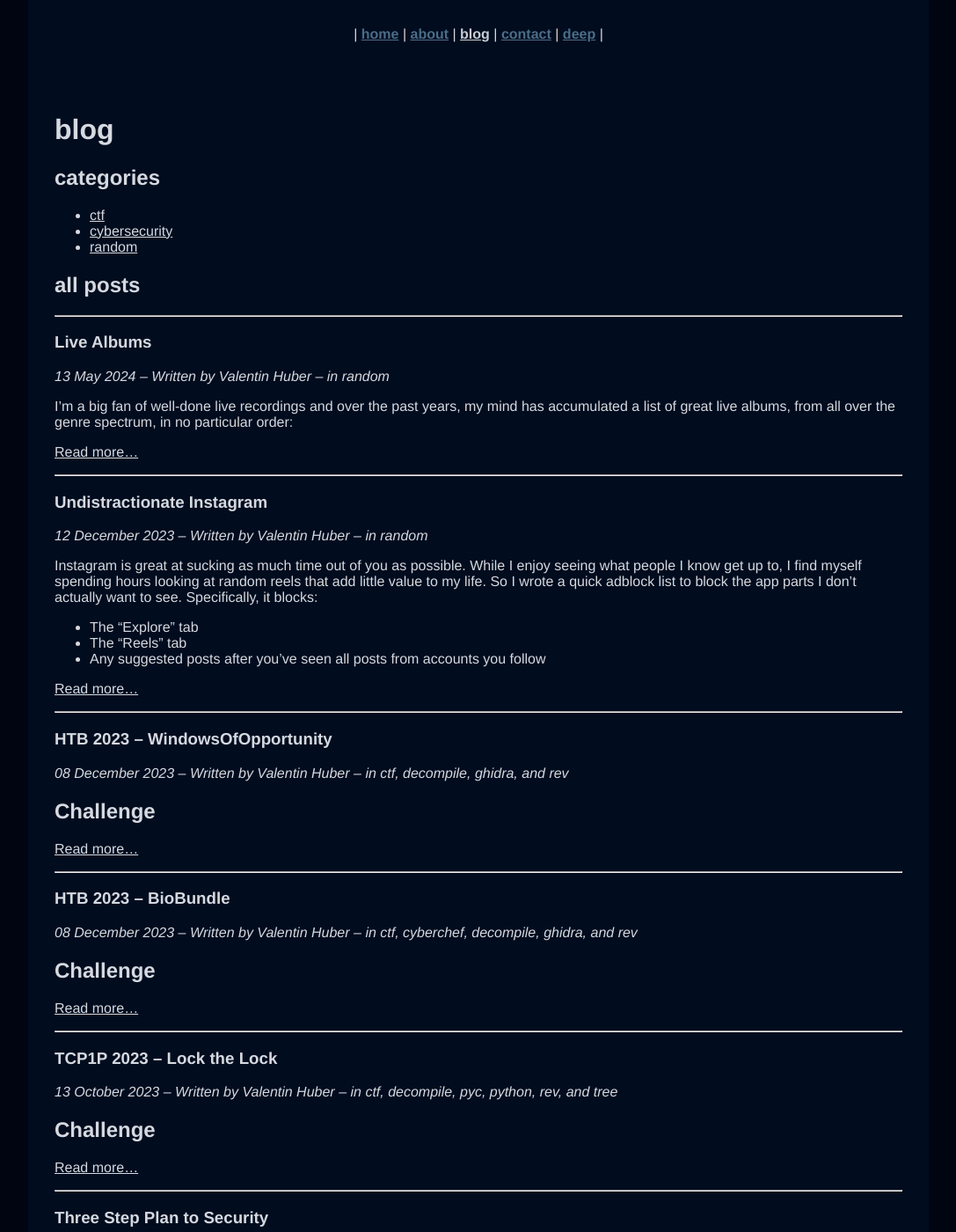
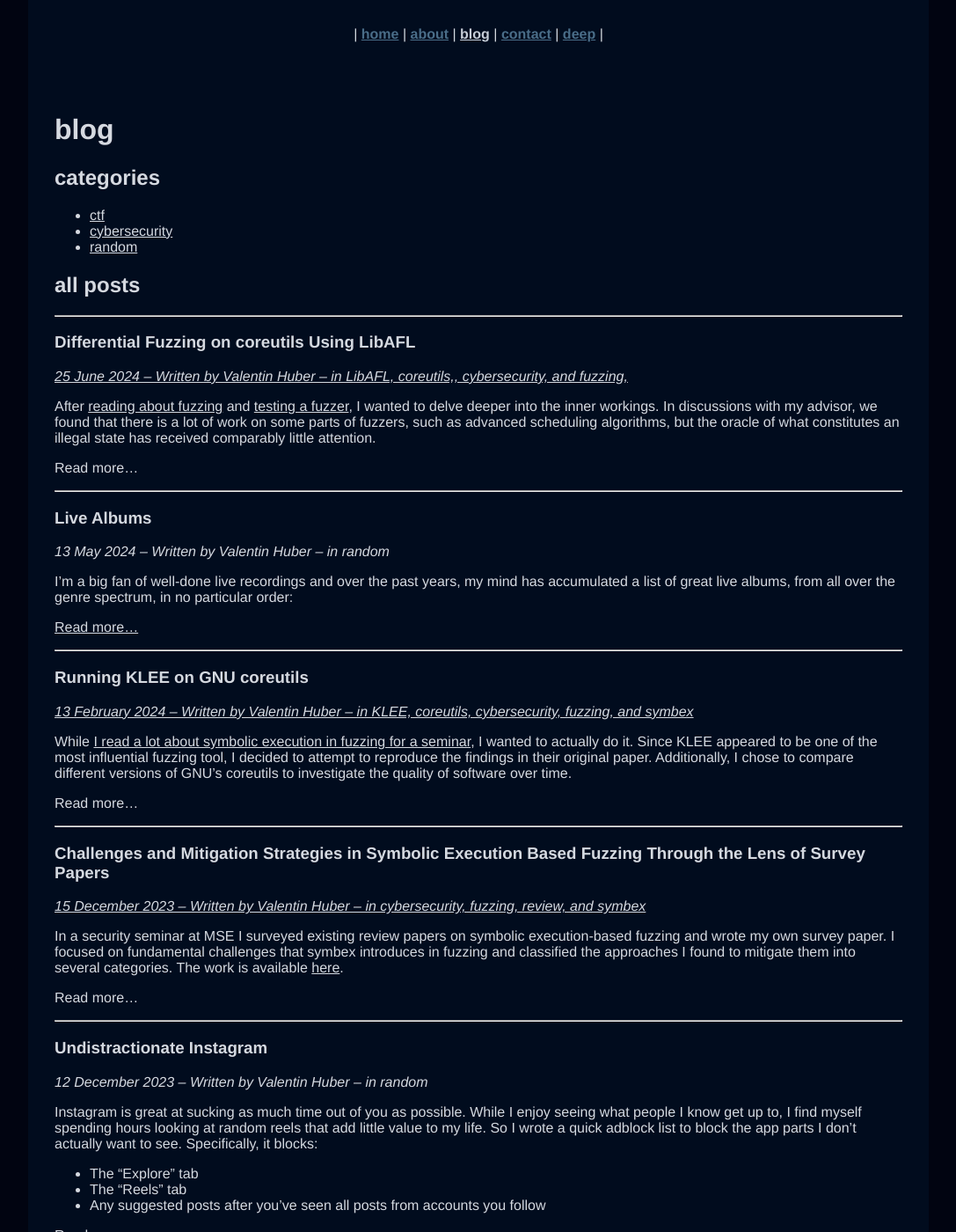
Before and after one commit to riesentoaster/valentinhuber.me, a Jekyll site: the page built from blog.md, in a window 1280 px wide and 1400 px high. Shown: the whole window at 88% size, without its empty margins (96-1183 px from the left). Built offline with Jekyll 4.4.1, drawn with Linux system fonts in a browser that asks for light colours; nearby versions of some CDN libraries.

Commit message:
adding EVAs/VTs

```diff
--- a/about.md
+++ b/about.md
@@ -18,6 +18,12 @@
 
 [Contact me](/contact) for a formal CV.
 
+## Academic Projects
+- [*Differential Fuzzing on coreutils Using LibAFL*]({% post_url cybersecurity/2024-06-25-Differential Fuzzing on coreutils Using LibAFL %}), Semester Project, 25.06.2024
+- [*Running KLEE on GNU coreutils*]({% post_url cybersecurity/2024-02-13-Running KLEE on GNU coreutils %}), Semester Project, 13.02.2024
+- [*Challenges and Mitigation Strategies in Symbolic Execution Based Fuzzing Through the Lens of Survey Papers*]({% post_url cybersecurity/2023-12-15-Challenges and Mitigation Strategies in Symbolic Execution Based Fuzzing Through the Lens of Survey Papers %}), Security Seminar, 15.12.2023
+- [*Ghidrion: A Ghidra Plugin to Support Symbolic Execution*]({% post_url cybersecurity/2023-07-07-Ghidrion %}), Bachelor Thesis in cooperation with [Cyber Defence Campus](https://cydcampus.ch), 09.06.2023
+
 ## GitHub
 Find my projects on my [GitHub profile](https://github.com/riesentoaster).
 
--- /dev/null
+++ b/cybersecurity/_posts/2023-12-15-Challenges and Mitigation Strategies in Symbolic Execution Based Fuzzing Through the Lens of Survey Papers.md
@@ -0,0 +1,5 @@
+---
+tags: fuzzing symbex review
+title: "Challenges and Mitigation Strategies in Symbolic Execution Based Fuzzing Through the Lens of Survey Papers"
+---
+In a security seminar at MSE I surveyed existing review papers on symbolic execution-based fuzzing and wrote my own survey paper. I focused on fundamental challenges that symbex introduces in fuzzing and classified the approaches I found to mitigate them into several categories. The work is available [here](https://github.com/riesentoaster/review-symbolic-execution-in-fuzzing/releases/download/v1.0/Huber-Valentin-Challenges-and-Mitigation-Strategies-in-Symbolic-Execution-Based-Fuzzing-Through-the-Lens-of-Survey-Papers.pdf).
--- /dev/null
+++ b/cybersecurity/_posts/2024-02-13-Running KLEE on GNU coreutils.md
@@ -0,0 +1,8 @@
+---
+tags: fuzzing symbex KLEE coreutils
+title: "Running KLEE on GNU coreutils"
+---
+
+While [I read a lot about symbolic execution in fuzzing for a seminar]({% post_url cybersecurity/2023-12-15-Challenges and Mitigation Strategies in Symbolic Execution Based Fuzzing Through the Lens of Survey Papers %}), I wanted to actually do it. Since KLEE appeared to be one of the most influential fuzzing tool, I decided to attempt to reproduce the findings in their original paper. Additionally, I chose to compare different versions of GNU's coreutils to investigate the quality of software over time.
+
+The report is available [here](https://github.com/riesentoaster/klee-coreutils-experiments/releases/download/v1.0/Huber-Valentin-running-KLEE-on-coreutils-report.pdf), the orchestration code and resulting data can be found in the [project repository](https://github.com/riesentoaster/klee-coreutils-experiments).
--- /dev/null
+++ b/cybersecurity/_posts/2024-06-25-Differential Fuzzing on coreutils Using LibAFL.md
@@ -0,0 +1,14 @@
+---
+tags: fuzzing, coreutils, LibAFL
+title: "Differential Fuzzing on coreutils Using LibAFL"
+---
+
+After [reading about fuzzing]({% post_url cybersecurity/2023-12-15-Challenges and Mitigation Strategies in Symbolic Execution Based Fuzzing Through the Lens of Survey Papers %}) and [testing a fuzzer]({% post_url cybersecurity/2024-02-13-Running KLEE on GNU coreutils %}), I wanted to delve deeper into the inner workings. In discussions with my advisor, we found that there is a lot of work on some parts of fuzzers, such as advanced scheduling algorithms, but the oracle of what constitutes an illegal state has received comparably little attention.
+
+Since I've previously worked with coreutils, I found that there are multiple implementations available, including some that claim to be complete drop-in replacements. I therefore decided to build a differential fuzzer to not only find crashes based on memory violations in the projects, but more subtle logic bugs.
+
+I based my fuzzer on LibAFL, a framework to build fuzzers, which included basic support for differential fuzzing. During the project, I had to create a novel approach to transferring coverage information from a child process back to the fuzzer. Additionally, I experimented with custom input types and mutations on them, starting the process of making these more flexible in the upstream project.
+
+During the project I've already started contributing to LibAFL in five pull requests containing more than 500 lines of code. And while the improvements on mutators for custom inputs could not be completed during the project (and thus limits the evaluation performed to a small subset of coreutils' features), work on that has already started, and will be finished in the upcoming months.
+
+The fuzzer's source code is available under an open-source license [here](https://github.com/riesentoaster/coreutils-differential-fuzzing/), the report can be found [here](https://github.com/riesentoaster/coreutils-differential-fuzzing/blob/main/report/out/index.pdf).
```
